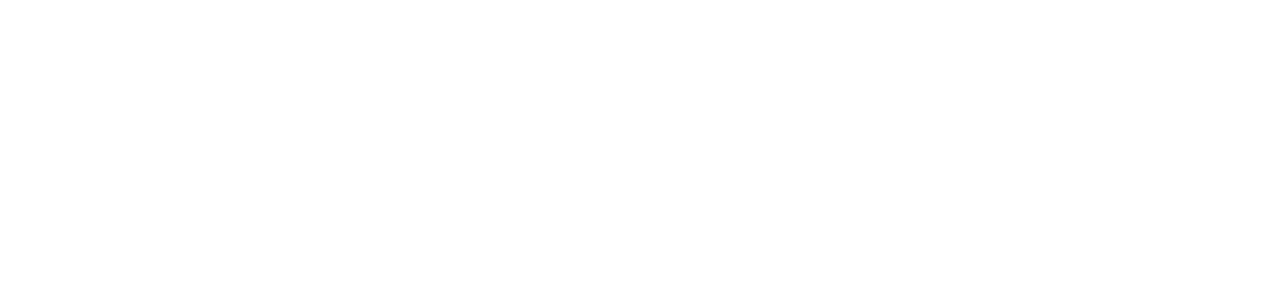
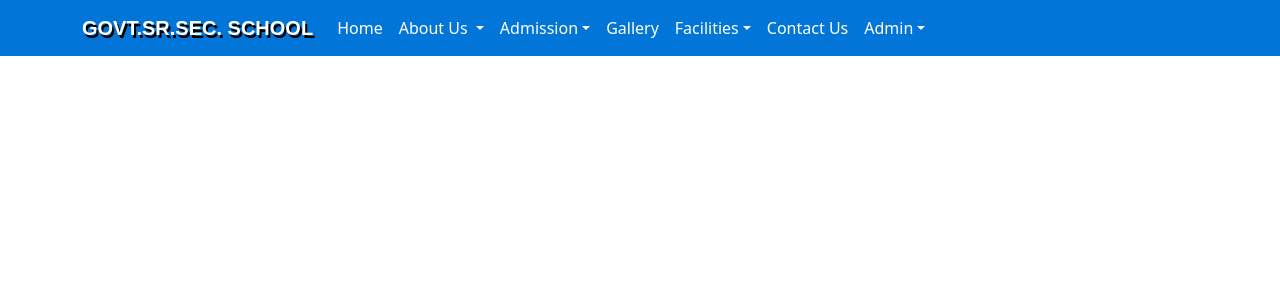
Before and after one commit to codebypr/School, a React (Vite) app: page / in a window 1280 px wide. Shown: the top 300 px of the page. Built offline with nearby package versions, Linux system fonts and the light colour scheme.

Commit message:
refresh problem6

```diff
--- a/src/App.jsx
+++ b/src/App.jsx
@@ -5,10 +5,10 @@
 
   return (
     <>
-      <BrowserRouter basename="/School">
+      <BrowserRouter >
         <Navbar />
         <Routes>
-          <Route path='/' element={<Home />} />
+          <Route path='School' element={<Home />} />
           <Route path='academic' element={<Academic />} />
           <Route path='principle' element={<Principle />} />
           <Route path='curriculan' element={<Curriculum />} />
--- a/src/components/Navbar.jsx
+++ b/src/components/Navbar.jsx
@@ -17,7 +17,7 @@
           <div className="collapse navbar-collapse " id="navbarSupportedContent">
             <ul className="navbar-nav me-auto mb-2 mb-lg-0 p-0 ">
               <li className="nav-item rounded-3">
-                <NavLink className={`nav-link active ${color} `} aria-current="page" to={'/'} >Home</NavLink>
+                <NavLink className={`nav-link active ${color} `} aria-current="page" to={'School'} >Home</NavLink>
               </li>
               <li className="nav-item dropdown rounded-3">
                 <NavLink className={`nav-link dropdown-toggle ${color}`}> About Us </NavLink>
```
